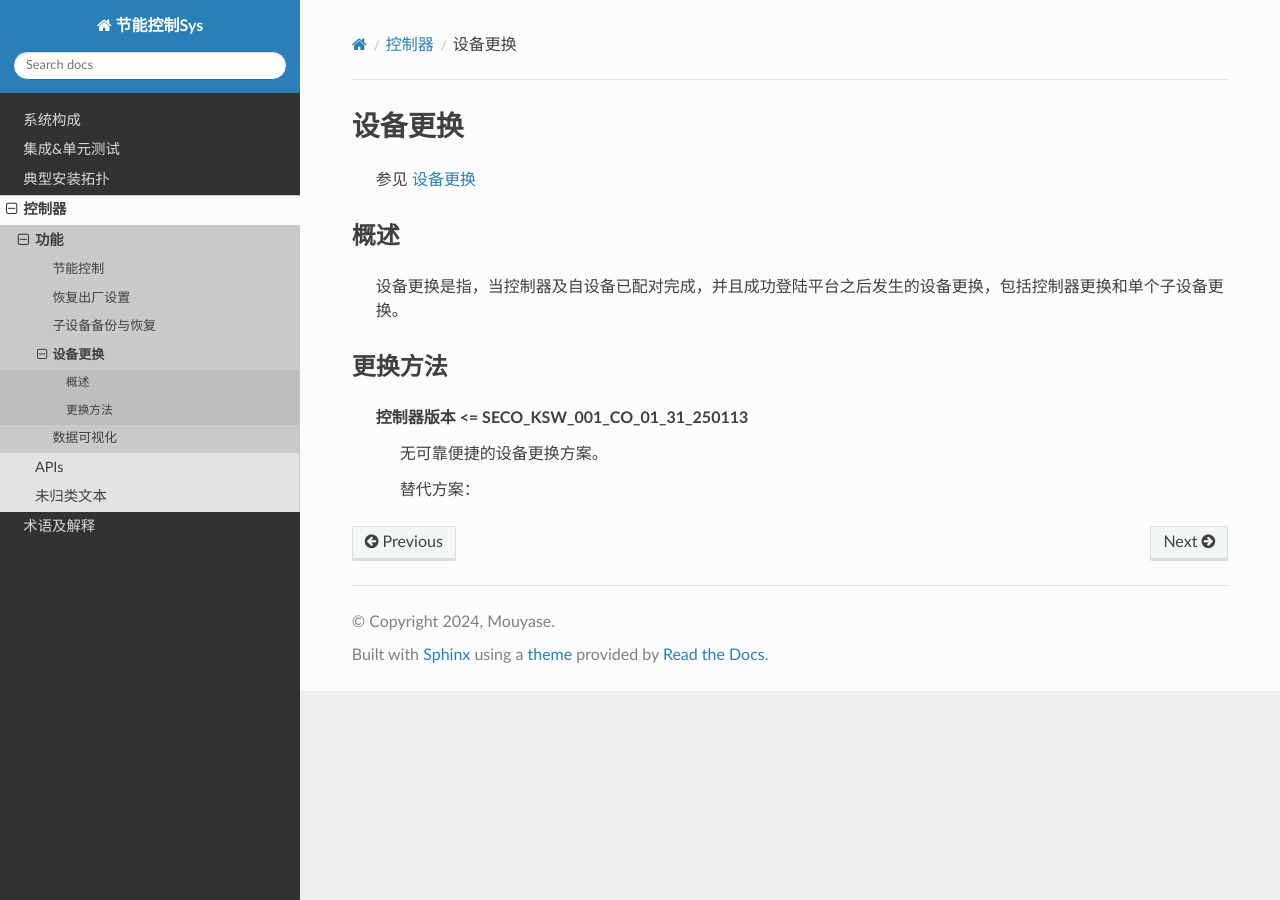
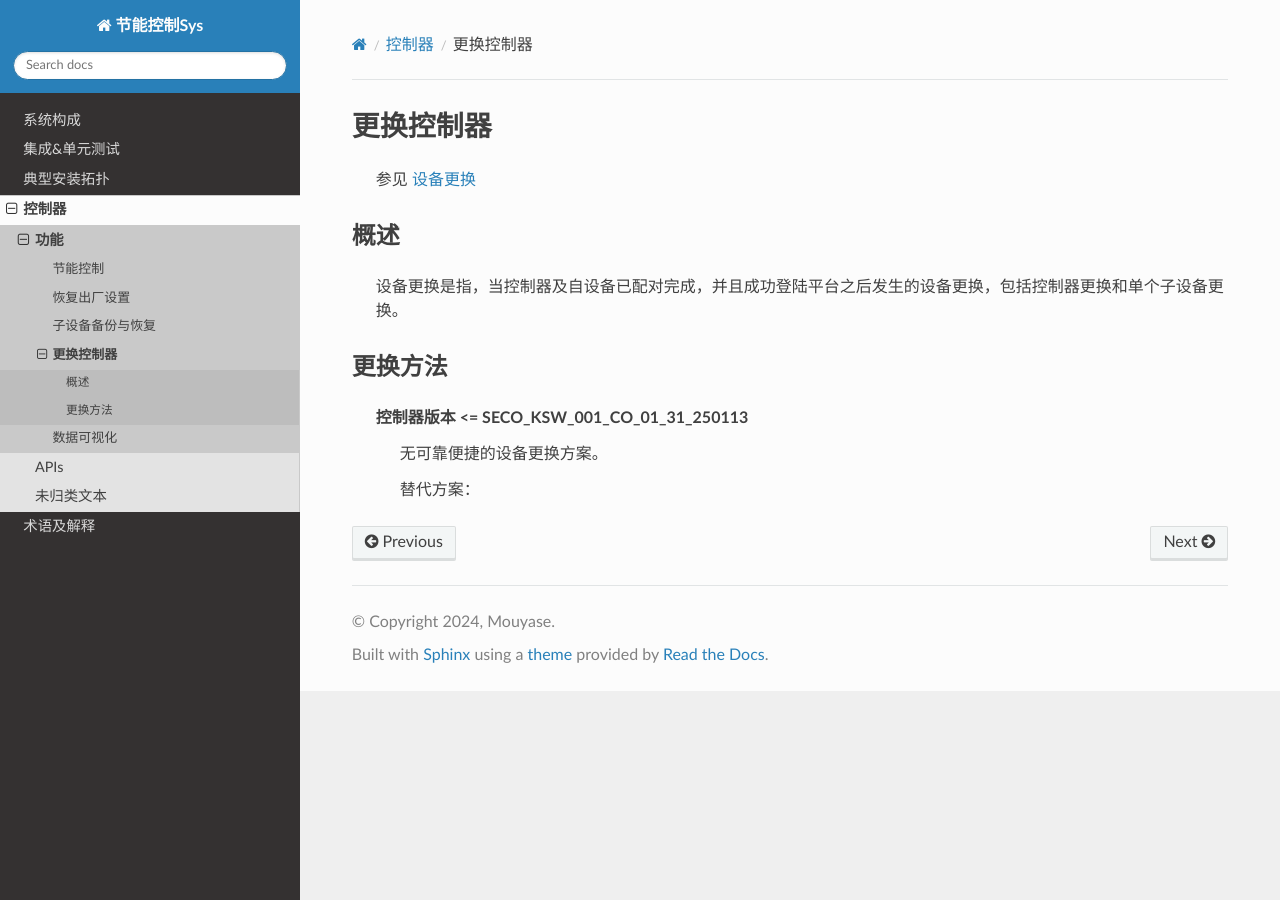
Before and after one commit to Muatrack/ControllerDocs, a Sphinx documentation site: the page built from docs/source/docs/controller/functions/replacement.rst, in a window 1280 px wide. Built offline with Sphinx 7.4.7 and the Read the Docs theme 3.1.0, drawn with Linux system fonts in a browser that asks for light colours.

Commit message:
更新文档

```diff
--- a/docs/source/docs/controller/functions/replacement.rst
+++ b/docs/source/docs/controller/functions/replacement.rst
@@ -1,4 +1,4 @@
-设备更换
+更换控制器
 +++++++++
 
     参见 :ref:`设备更换`
```
